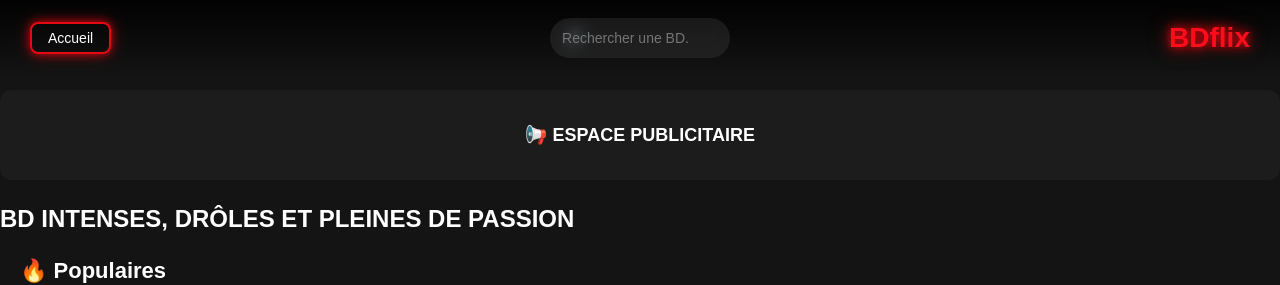
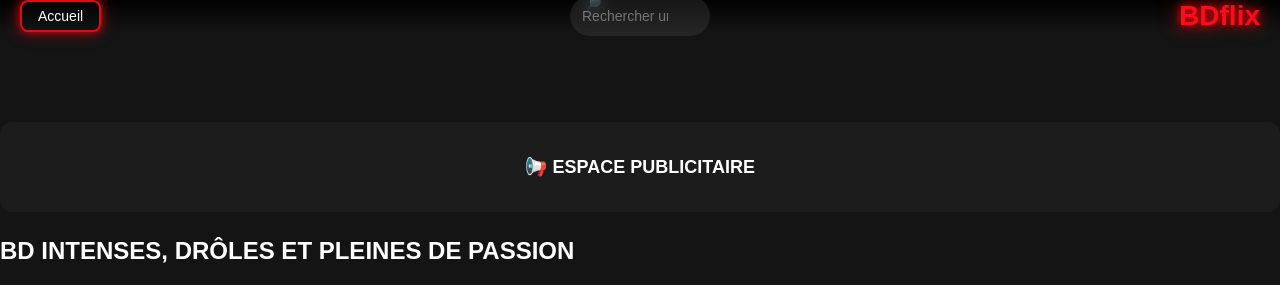
Before and after one commit to Prudence-ui/BDFLIX, a website: page public/index.html in a window 1280 px wide. Shown: the top 285 px of the page. Drawn offline with Linux system fonts and the light colour scheme.

Commit message:
Barre de Recherche

```diff
--- a/public/css/style.css
+++ b/public/css/style.css
@@ -283,11 +283,13 @@
 /* ================= SEARCH PREMIUM ================= */
 
 .search-container {
-  position: relative;
-  width: 180px;
-  display: flex;
-  align-items: center;
+  position: absolute;
+  left: 50%;
+  transform: translateX(-50%);
+  width: 140px;
+  transition: width 0.3s ease;
 }
+
 
 .search-container input {
   width: 100%;
@@ -307,6 +309,7 @@
   border: 2px solid #e50914;
   box-shadow: 0 0 12px rgba(229,9,20,0.7);
   background: rgba(255,255,255,0.12);
+  width: 180px;
 }
 
 /* 🔎 Icon */
@@ -337,3 +340,17 @@
 .clear-btn:hover {
   transform: scale(1.2);
 }
+
+.navbar {
+  position: relative;
+  display: flex;
+  align-items: center;
+  justify-content: space-between;
+  padding: 0 20px;
+}
+
+@media (max-width: 600px) {
+  .search-container {
+    width: 120px;
+  }
+}
```
